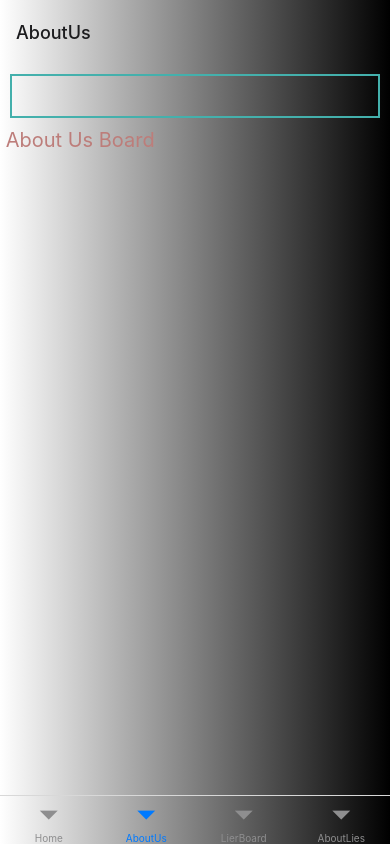
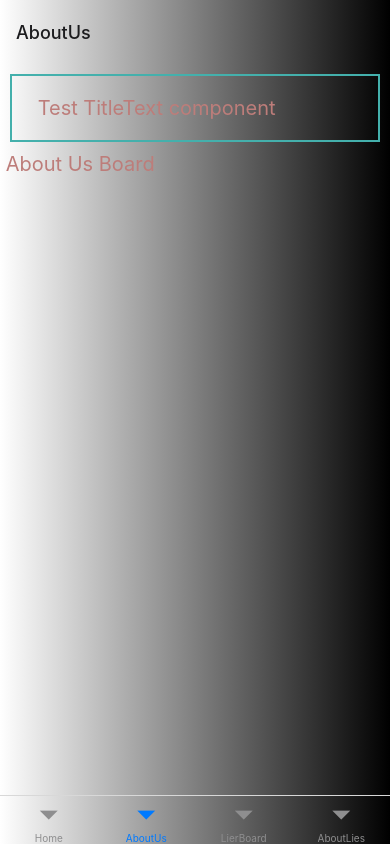
Before and after one commit to psteingh/LTRapp, a React Native app: screen /AboutUs in a window 390 px wide. Built offline with nearby package versions, Linux system fonts and the light colour scheme.

Commit message:
ltrapp0430803

```diff
--- a/constants/titletext.js
+++ b/constants/titletext.js
@@ -2,10 +2,10 @@ import { View, Text, StyleSheet } from 'react-native';
 
 import Colors from './colors';
 
-function TitleText() {
+function TitleText({children}) {
     return (
         <View>
-            <Text style={styles.titleText}></Text>
+            <Text style={styles.titleText}>{children}</Text>
         </View>
     );
 }
```
